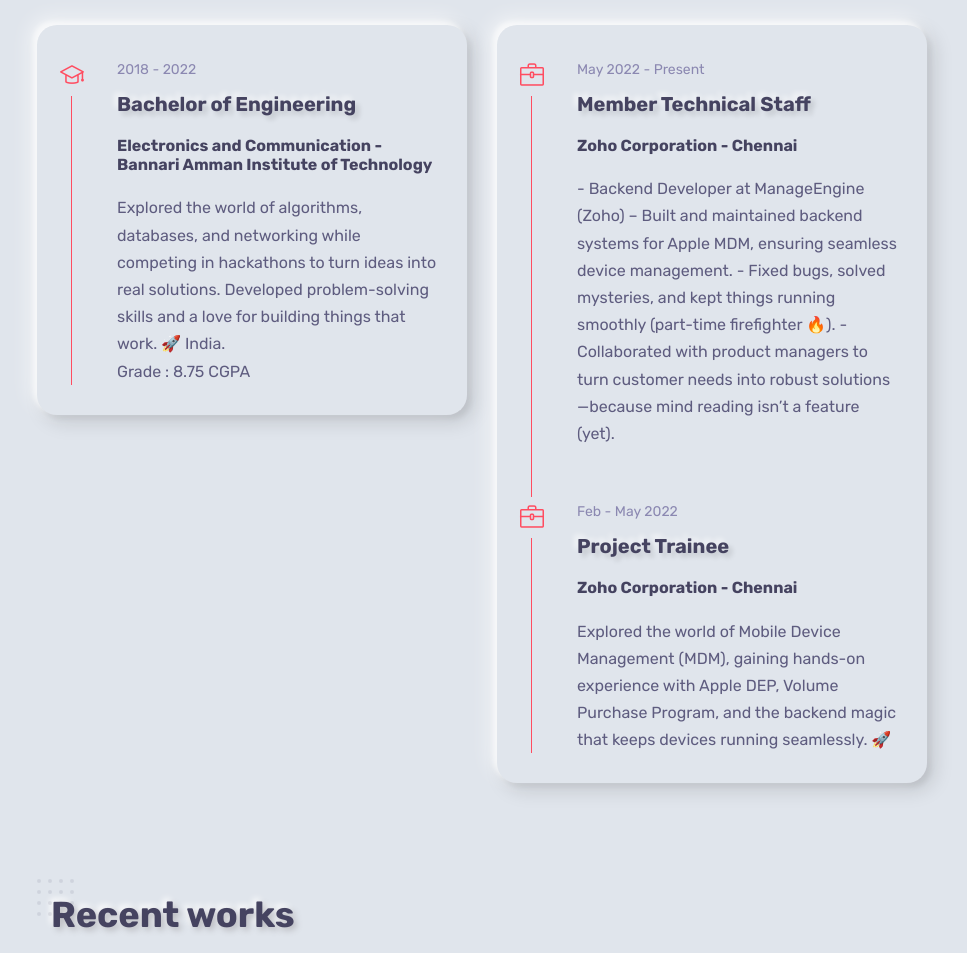
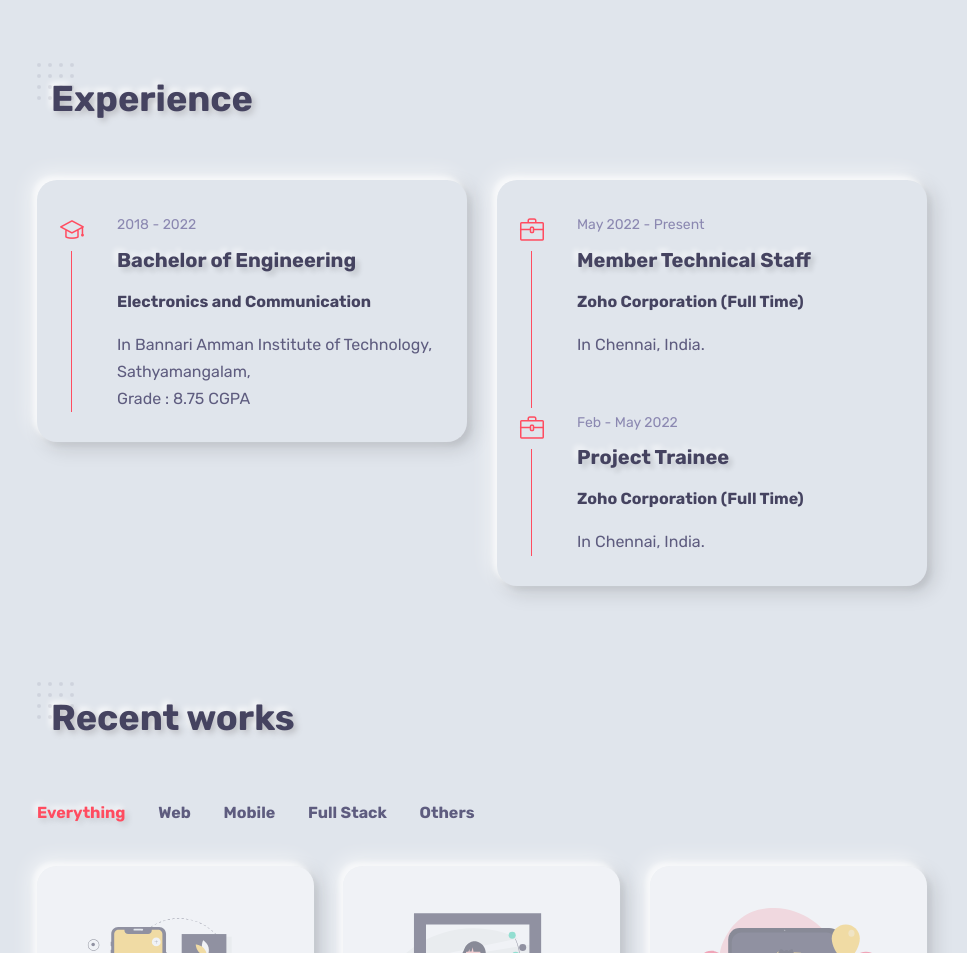
Before and after one commit to karthickraja-kr/Portfolio, a plain HTML site: page index.html in a window 1280 px wide. Shown: the part 2100-3053 px from the top of the page, without its empty margins (303-1270 px from the left). Drawn offline with Linux system fonts and the light colour scheme; files whose address does not match are found by name.

Commit message:
Updated Experience

```diff
--- a/index.html
+++ b/index.html
@@ -400,9 +400,7 @@
                   <div class="col-md-6">
                     <!-- about text -->
                     <p>
-                      I am Karthickraja P, Software Developer from
-                      Sathyamangalam, Tamil Nadu. I am techie and loves to do
-                      projects with lots of new challenges....
+                      I am Karthickraja P, Backend Software Engineer with 3+ years of experience building scalable, secure, and high-performance systems. I thrive on solving complex challenges—debugging mysteries, optimizing performance, and designing backend architectures that are reliable, efficient, and built to scale. Passionate about making systems smarter, faster, and more resilient. Always up for the next big challenge!
                     </p>
                     <div class="mt-3">
                       <a
@@ -605,10 +603,9 @@
                   <div class="content">
                     <span class="time">2018 - 2022</span>
                     <h3 class="title">Bachelor of Engineering</h3>
-                    <h6>Electronics and Communication - Bannari Amman Institute of Technology</h6>
+                    <h6>Electronics and Communication</h6>
                     <p>
-                      Explored the world of algorithms, databases, and networking while competing in hackathons to turn ideas into real solutions. Developed problem-solving skills and a love for building things that work. 🚀
-                      India.
+                      In Bannari Amman Institute of Technology, Sathyamangalam,
                     </p>
                     <p>Grade : 8.75 CGPA</p>
                   </div>
@@ -633,11 +630,10 @@
                   <div class="content">
                     <span class="time">May 2022 - Present</span>
                     <h3 class="title">Member Technical Staff</h3>
-                    <h6>Zoho Corporation - Chennai</h6>
+                    <h6>Zoho Corporation (Full Time)</h6>
                     <p>
-                      - Backend Developer at ManageEngine (Zoho) – Built and maintained backend systems for Apple MDM, ensuring seamless device management.
-                      - Fixed bugs, solved mysteries, and kept things running smoothly (part-time firefighter 🔥).
-                      - Collaborated with product managers to turn customer needs into robust solutions—because mind reading isn’t a feature (yet).
+                      In Chennai,
+                       India.
                     </p>
                   </div>
                 </div>
@@ -647,9 +643,10 @@
                   <div class="content">
                     <span class="time">Feb - May 2022</span>
                     <h3 class="title">Project Trainee</h3>
-                    <h6>Zoho Corporation - Chennai</h6>
+                    <h6>Zoho Corporation (Full Time)</h6>
                     <p>
-                      Explored the world of Mobile Device Management (MDM), gaining hands-on experience with Apple DEP, Volume Purchase Program, and the backend magic that keeps devices running seamlessly. 🚀
+                      In Chennai,
+                       India.
                     </p>
                   </div>
                 </div>
```
